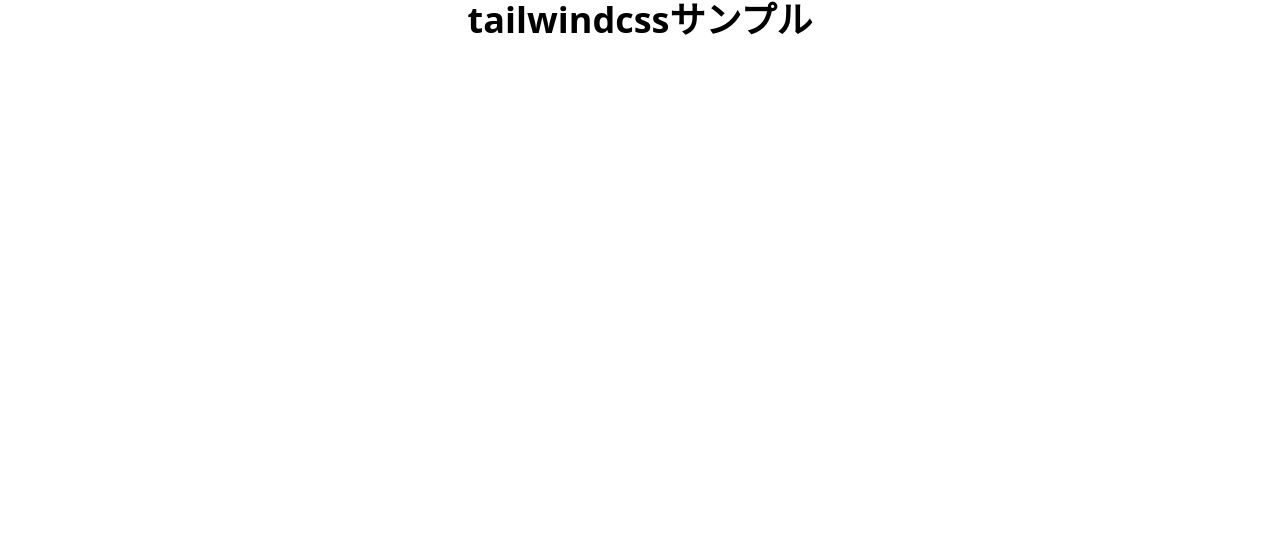
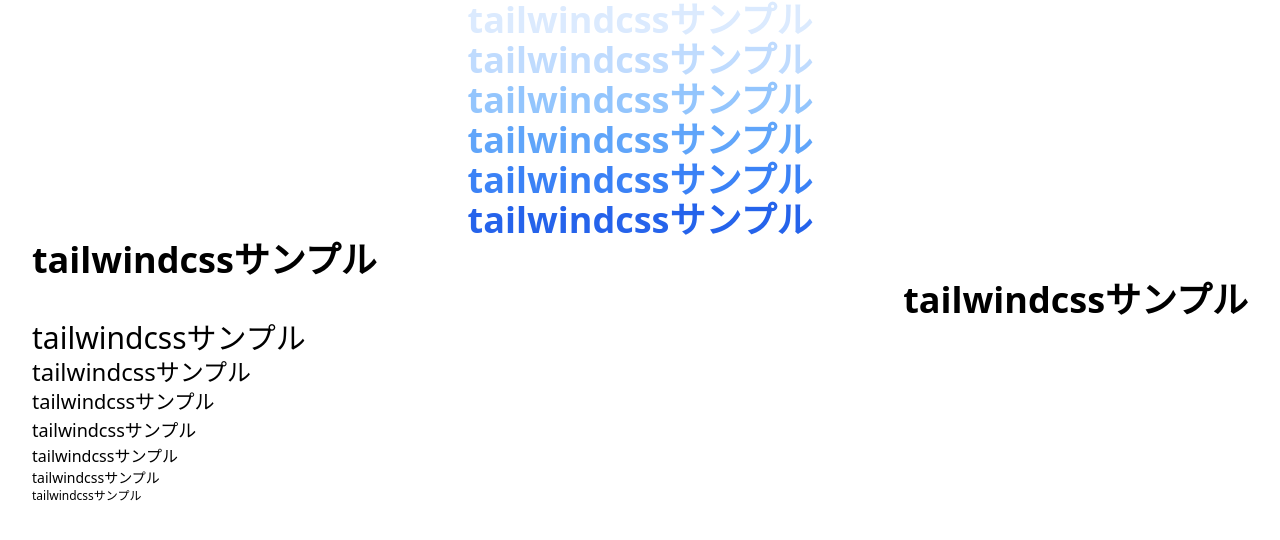
Before and after one commit to takashi823/flask-app, a Flask app: page / in a window 1280 px wide. Shown: the top 540 px of the page. Run offline with Flask 3, Linux system fonts and the light colour scheme; style sheets or scripts are compiled from the project's sources.

Commit message:
add: サンプル追加

```diff
--- a/app/templates/index.html
+++ b/app/templates/index.html
@@ -10,7 +10,21 @@
 </head>
 <body>
     <div class="container mx-auto px-8">
-        <h1 class="text-4xl font-bold text-center text-blue">tailwindcssサンプル</h1>
+        <h1 class="text-4xl font-bold text-center text-blue-100">tailwindcssサンプル</h1>
+        <h1 class="text-4xl font-bold text-center text-blue-200">tailwindcssサンプル</h1>
+        <h1 class="text-4xl font-bold text-center text-blue-300">tailwindcssサンプル</h1>
+        <h1 class="text-4xl font-bold text-center text-blue-400">tailwindcssサンプル</h1>
+        <h1 class="text-4xl font-bold text-center text-blue-500">tailwindcssサンプル</h1>
+        <h1 class="text-4xl font-bold text-center text-blue-600">tailwindcssサンプル</h1>
+        <h1 class="text-4xl font-bold text-left">tailwindcssサンプル</h1>
+        <h1 class="text-4xl font-bold text-right">tailwindcssサンプル</h1>
+        <h1 class="text-3xl">tailwindcssサンプル</h1>
+        <h1 class="text-2xl">tailwindcssサンプル</h1>
+        <h1 class="text-xl">tailwindcssサンプル</h1>
+        <h1 class="text-lg">tailwindcssサンプル</h1>
+        <h1 class="text-base">tailwindcssサンプル</h1>
+        <h1 class="text-sm">tailwindcssサンプル</h1>
+        <h1 class="text-xs">tailwindcssサンプル</h1>
     </div>
 </body>
 </html>
```
